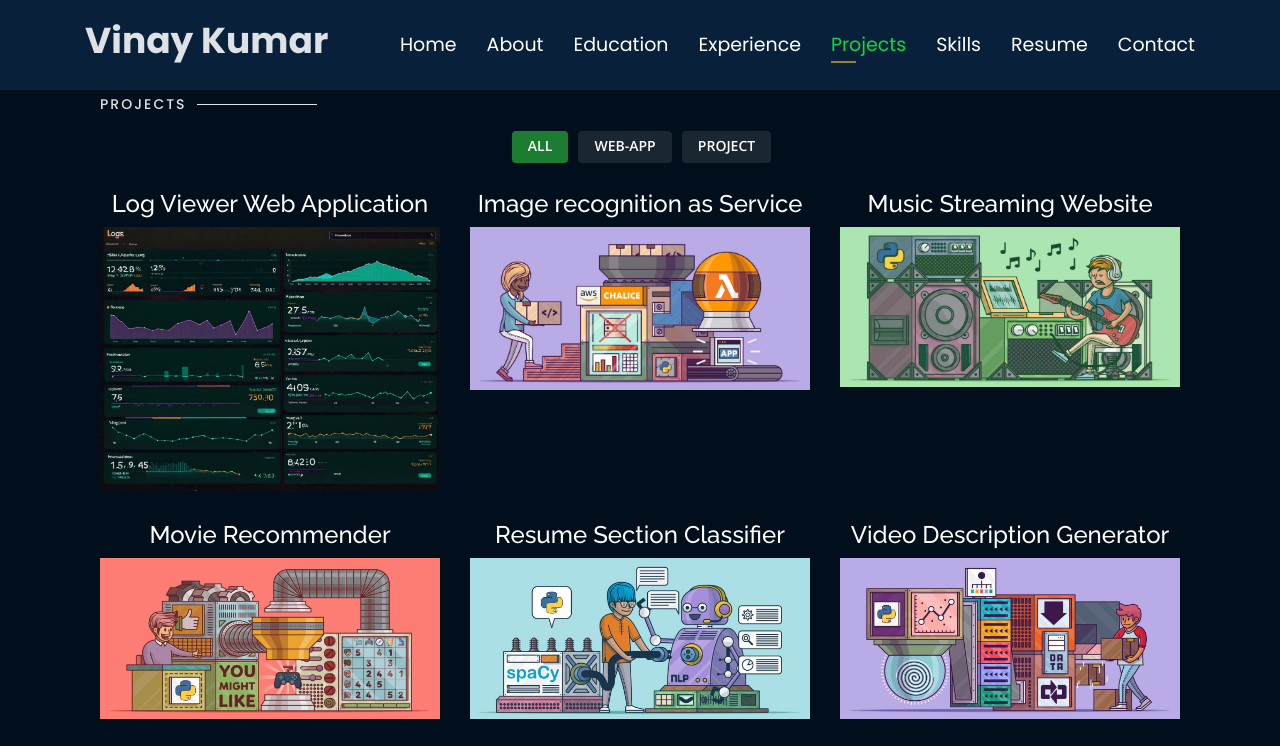
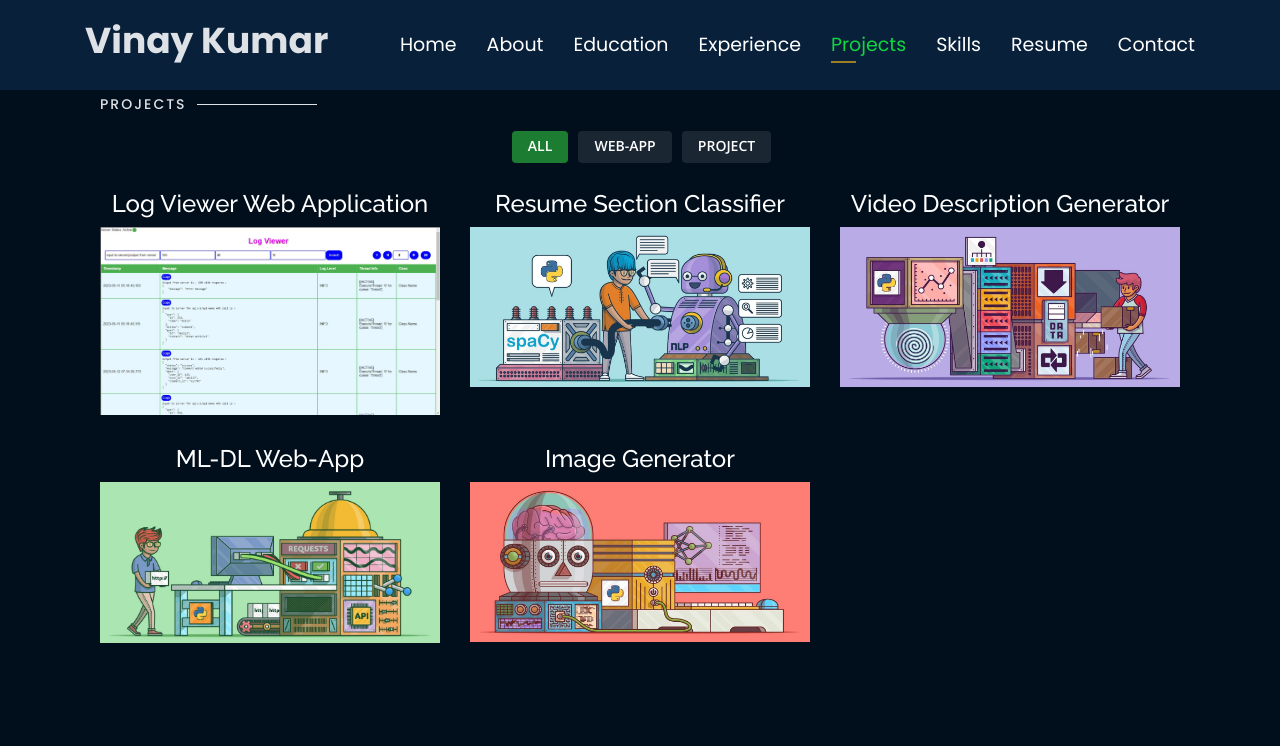
Before and after one commit to kvin101/kvin101.github.io, a plain HTML site: page index.html in a window 1280 px wide. Both pictures are taken after a click on the link "Projects". Shown: the top 746 px of the page. Drawn offline with nearby package versions, Linux system fonts and the light colour scheme.

Commit message:
new changes

```diff
--- a/index.html
+++ b/index.html
@@ -697,7 +697,7 @@
             </center>
             <div class="portfolio-wrap">
               <img
-                src="assets/img/project/logviewer-logo.jpg"
+                src="assets/img/project/logviewer.jpg"
                 class="img-fluid"
                 alt=""
               />
@@ -716,7 +716,7 @@
             </div>
           </div>
 
-          <div class="col-lg-4 col-md-6 portfolio-item filter-app">
+          <!-- <div class="col-lg-4 col-md-6 portfolio-item filter-app">
             <center><h4>Image recognition as Service</h4></center>
             <div class="portfolio-wrap">
               <img
@@ -737,9 +737,9 @@
                 </div>
               </div>
             </div>
-          </div>
+          </div> -->
 
-          <div class="col-lg-4 col-md-6 portfolio-item filter-app">
+          <!-- <div class="col-lg-4 col-md-6 portfolio-item filter-app">
             <center><h4>Music Streaming Website</h4></center>
             <div class="portfolio-wrap">
               <img
@@ -760,9 +760,9 @@
                 </div>
               </div>
             </div>
-          </div>
+          </div> -->
 
-          <div class="col-lg-4 col-md-6 portfolio-item filter-app">
+          <!-- <div class="col-lg-4 col-md-6 portfolio-item filter-app">
             <center><h4>Movie Recommender</h4></center>
             <div class="portfolio-wrap">
               <img
@@ -783,7 +783,7 @@
                 </div>
               </div>
             </div>
-          </div>
+          </div> -->
 
           <!-- <div class="col-lg-4 col-md-6 portfolio-item filter-app">
           <center><h4>To-Do App</h4></center>
```
Also changed, not shown: projects/loganalysis.html (+11 -7 lines).
